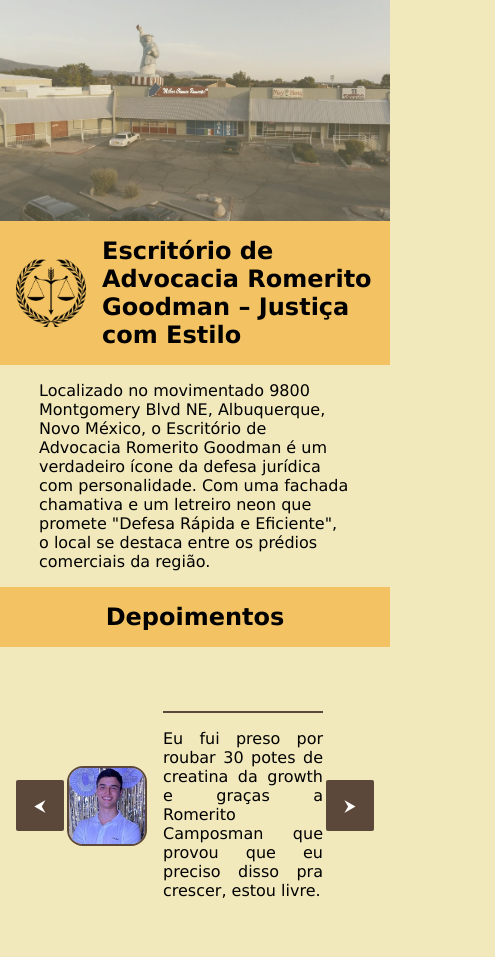
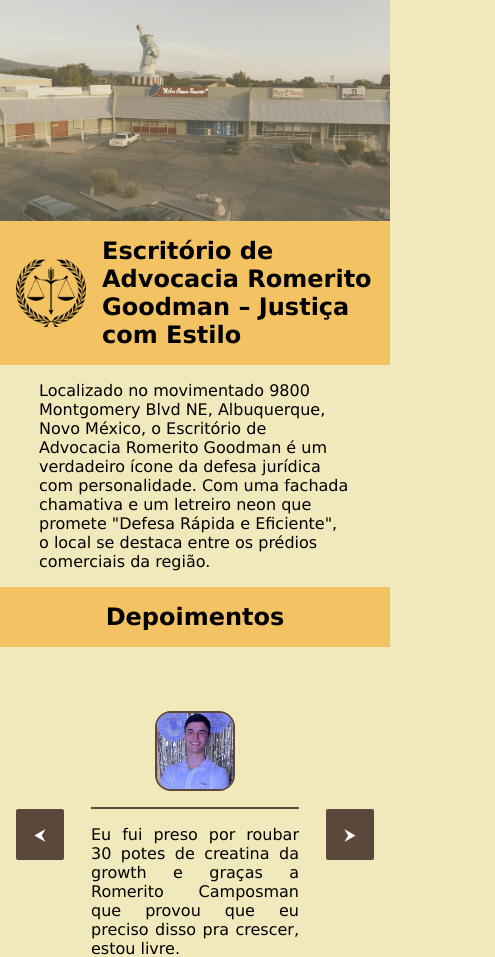
Before and after one commit to ZagZx/advogado-camposman, a plain HTML site: page index.html in a window 390 px wide. Shown: the part 147-1104 px from the top of the page, 495 px wide, since content can reach past the window. Drawn offline with Linux system fonts and the light colour scheme.

Commit message:
fix land?

```diff
--- a/styles/land.css
+++ b/styles/land.css
@@ -152,10 +152,9 @@ article {
     }
 
     #depdiv {
-        max-width: 18em;
-
         div {
-            max-width: 18em;
+            flex-direction: column;
+            max-width: 40%;
         }
     }
 
```
